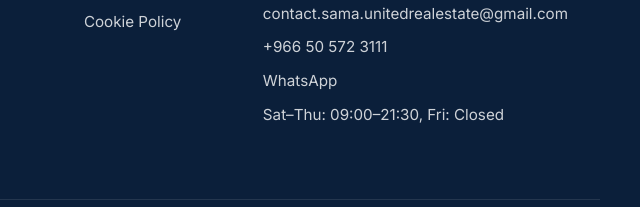
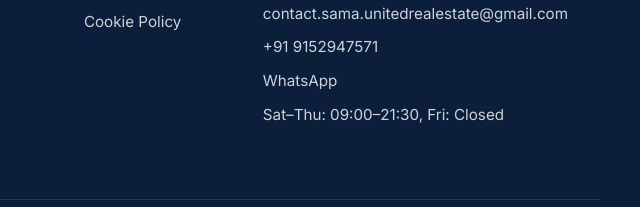
Before and after one commit to rabiyakhanrabiya95-prog/real, a plain HTML site: page index.html in a window 1280 px wide. Shown: the part 4416-4623 px from the top of the page, 640-1280 px from the left. Drawn offline with nearby package versions, Linux system fonts and the light colour scheme.

Commit message:
Update index.html

```diff
--- a/index.html
+++ b/index.html
@@ -1155,8 +1155,8 @@
 
 
                     <li>
-                        <a href="tel:+966505723111">
-                            +966 50 572 3111
+                        <a href="tel:+91 9152947571">
+                            +91 9152947571
                         </a>
                     </li>
 
```
